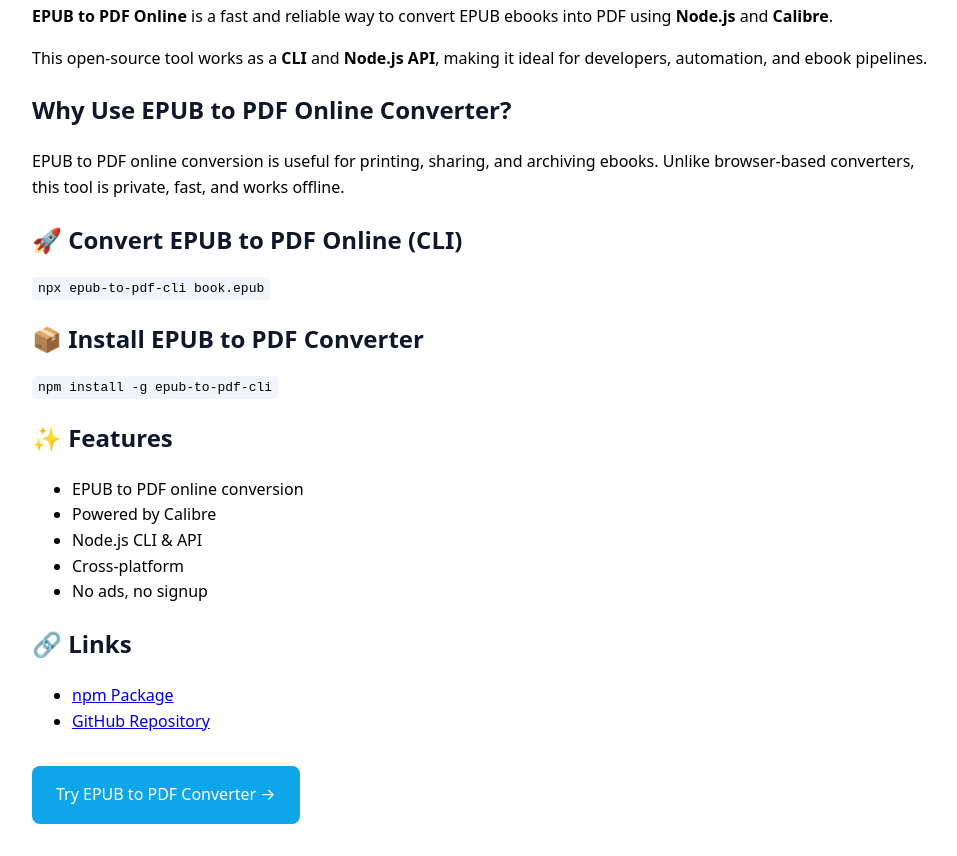
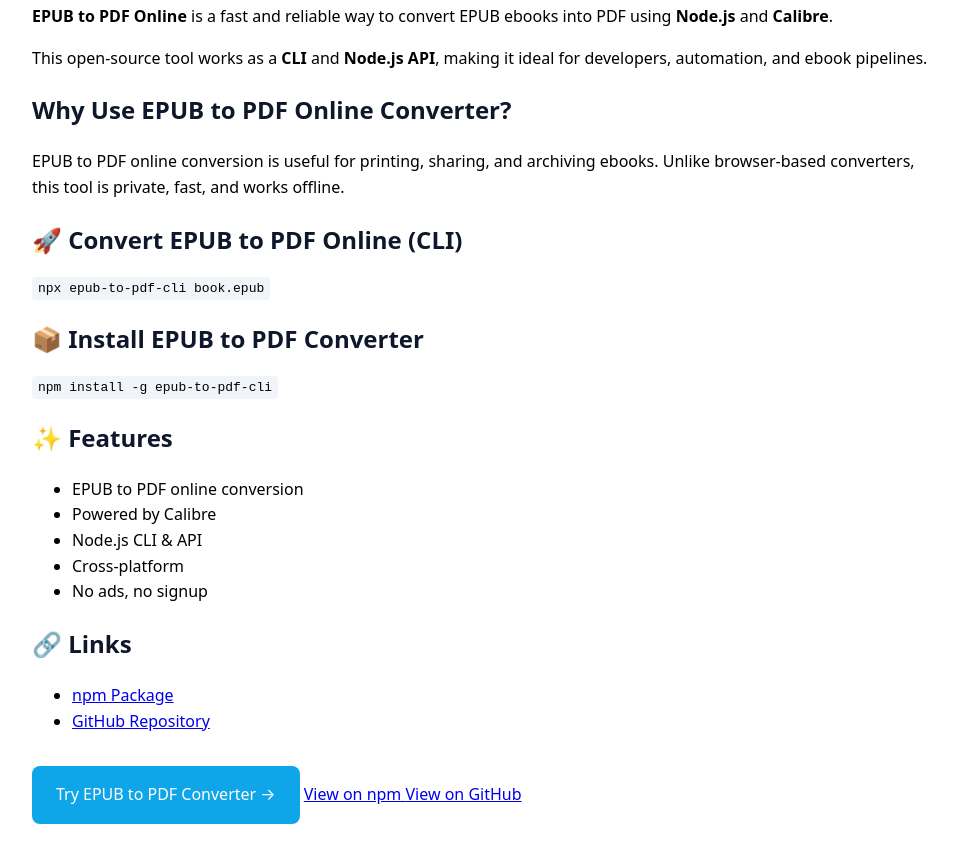
Before and after one commit to surajsutar7/epub-to-pdf-cli, a website: page docs/index.html in a window 1280 px wide. Shown: the part 122-978 px from the top of the page, without its empty margins (158-1115 px from the left). Drawn offline with Linux system fonts and the light colour scheme.

Commit message:
chore: remove Plausible analytics

```diff
--- a/docs/index.html
+++ b/docs/index.html
@@ -38,7 +38,7 @@
   <meta name="twitter:image" content="https://surajsutar7.github.io/epub-to-pdf-cli/assets/epub-to-pdf-cli-og.png">
 
   <!-- Privacy-friendly analytics by Plausible -->
-  <script async src="https://plausible.io/js/pa-V7Apem8mTBmbV4s_x2iiV.js"></script>
+  <!-- <script async src="https://plausible.io/js/pa-V7Apem8mTBmbV4s_x2iiV.js"></script>
   <script>
     window.plausible = window.plausible || function () { (plausible.q = plausible.q || []).push(arguments) }, plausible.init = plausible.init || function (i) { plausible.o = i || {} };
     plausible.init()
@@ -50,7 +50,7 @@
         plausible('Outbound Link', { props: { url: link.href } });
       }
     });
-  </script>
+  </script> -->
 
 
   <!-- Twitter -->
@@ -207,6 +207,17 @@
     Try EPUB to PDF Converter →
   </a>
 
+  <a href="https://www.npmjs.com/package/epub-to-pdf-cli"
+    onclick="gtag('event','click',{event_category:'outbound',event_label:'npm'});">
+    View on npm
+  </a>
+
+  <a href="https://github.com/surajsutar7/epub-to-pdf-cli"
+    onclick="gtag('event','click',{event_category:'outbound',event_label:'github'});">
+    View on GitHub
+  </a>
+
+
 </body>
 
 </html>
--- a/package.json
+++ b/package.json
@@ -57,7 +57,5 @@
   "devDependencies": {
     "standard-version": "^9.5.0"
   },
-  "dependencies": {
-    "@plausible-analytics/tracker": "^0.4.4"
-  }
+  "dependencies": {}
 }
```
Also changed, not shown: 1 other file.
